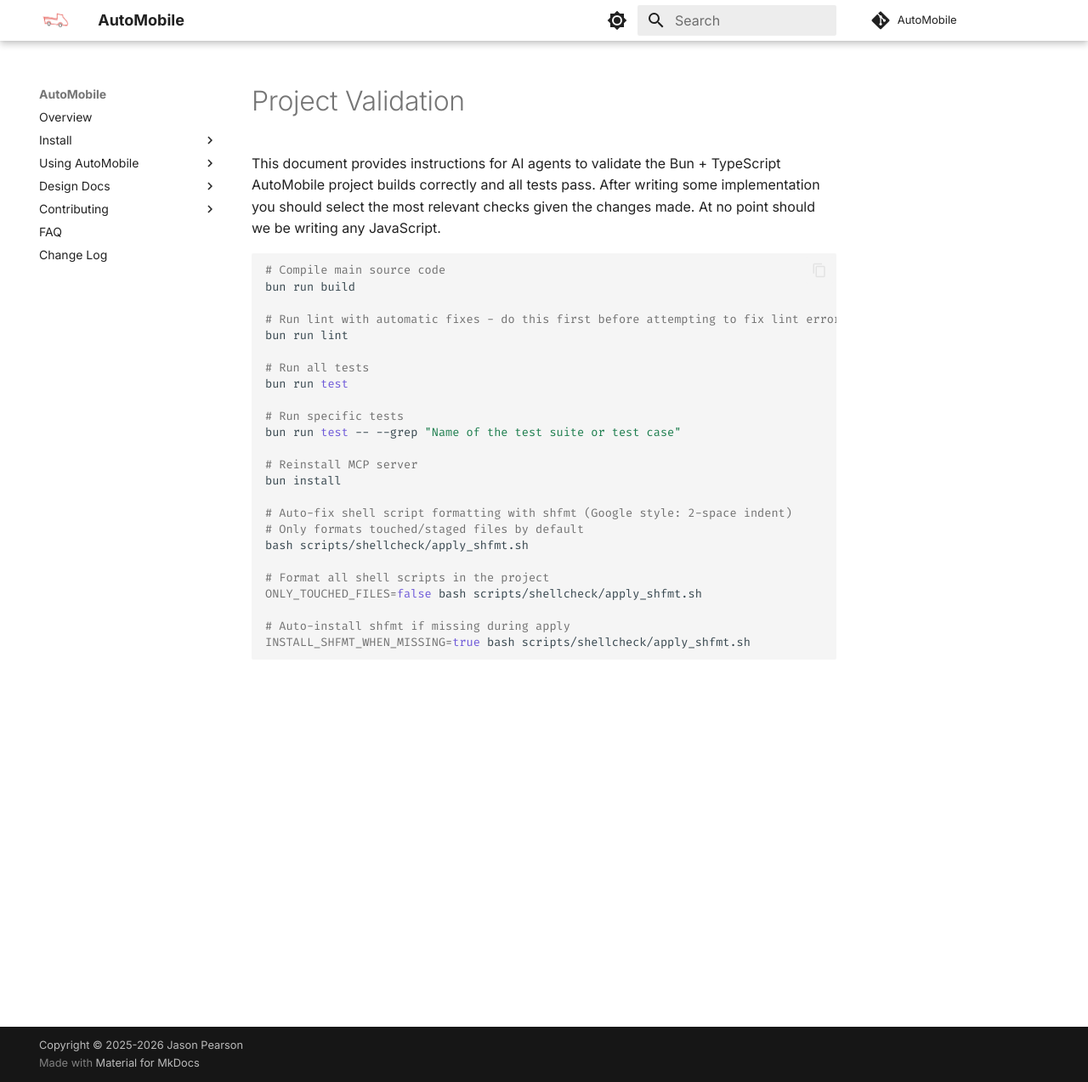
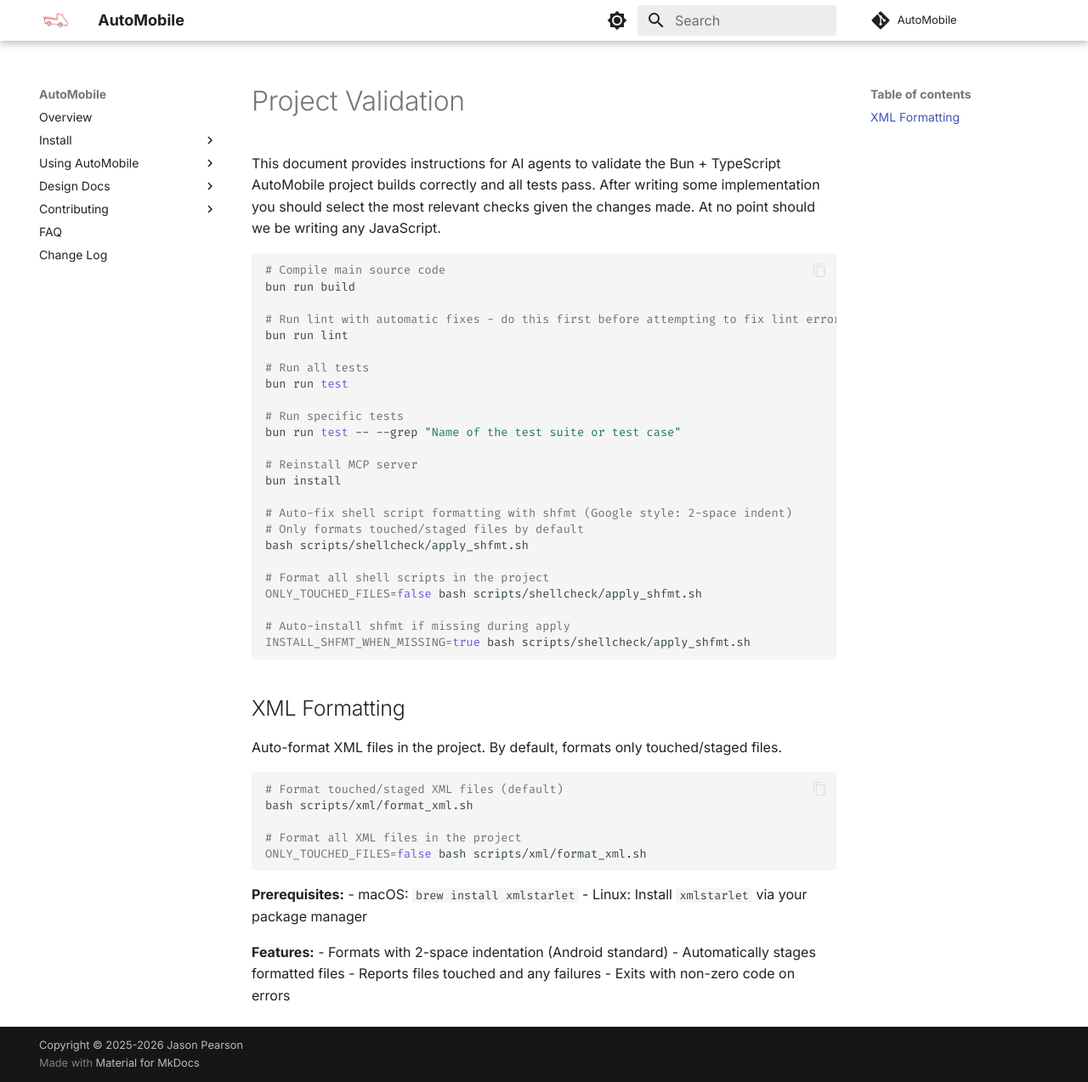
Before and after one commit to zillow/auto-mobile, an MkDocs documentation site: the page built from docs/ai/validation.md, in a window 1280 px wide and 1273 px high. Shown: the whole window at 85% size. Built offline with MkDocs 1.6.1 and Material for MkDocs 9.7.7, drawn with Linux system fonts in a browser that asks for light colours; comment, search, counter and statistics services are not loaded.

Commit message:
Add XML auto-format script for validation (#370) (#414)
Implements automatic XML formatting with xmlstarlet to complement the existing XML validation script. The script formats XML files with 2-space indentation (Android standard) and follows the same patterns as other format scripts in the project.

Features:
- Formats touched/staged files by default (configurable via ONLY_TOUCHED_FILES env var)
- Automatically stages formatted files after processing
- Reports success/failure per file with visual indicators
- Exits with non-zero code on failures
- Cross-platform support (macOS/Linux)
- Passes shellcheck validation

Co-authored-by: Claude Sonnet 4.5 <noreply@anthropic.com>

````diff
--- a/docs/ai/validation.md
+++ b/docs/ai/validation.md
@@ -30,3 +30,25 @@ ONLY_TOUCHED_FILES=false bash scripts/shellcheck/apply_shfmt.sh
 # Auto-install shfmt if missing during apply
 INSTALL_SHFMT_WHEN_MISSING=true bash scripts/shellcheck/apply_shfmt.sh
 ```
+
+## XML Formatting
+
+Auto-format XML files in the project. By default, formats only touched/staged files.
+
+```bash
+# Format touched/staged XML files (default)
+bash scripts/xml/format_xml.sh
+
+# Format all XML files in the project
+ONLY_TOUCHED_FILES=false bash scripts/xml/format_xml.sh
+```
+
+**Prerequisites:**
+- macOS: `brew install xmlstarlet`
+- Linux: Install `xmlstarlet` via your package manager
+
+**Features:**
+- Formats with 2-space indentation (Android standard)
+- Automatically stages formatted files
+- Reports files touched and any failures
+- Exits with non-zero code on errors
````
Also changed, not shown: 1 other file.
